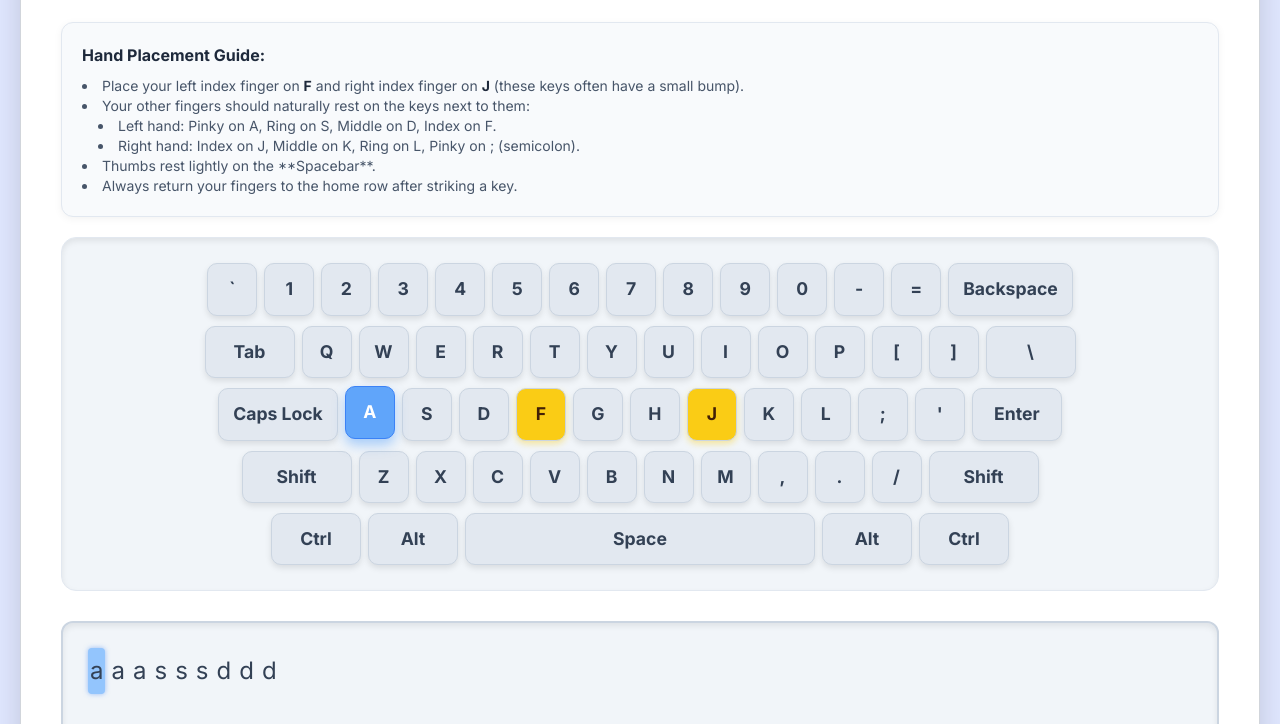
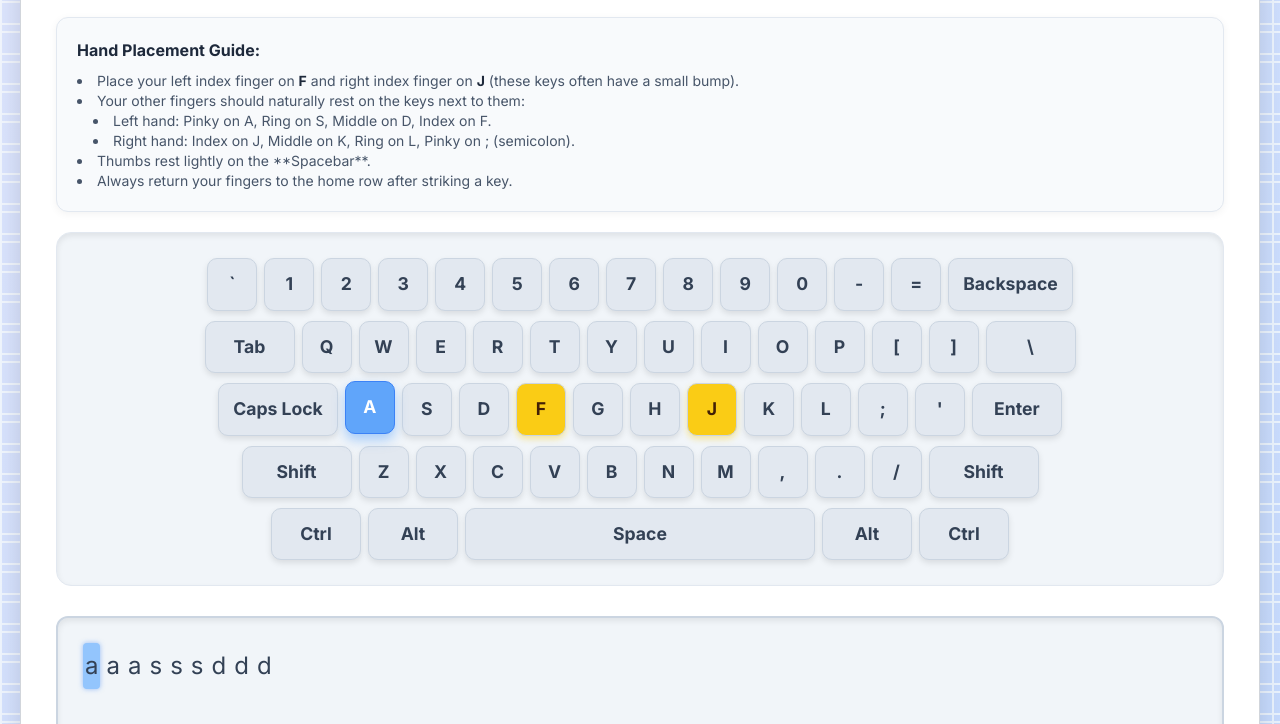
Before and after one commit to engrbamex/FastTyping-Keyboard, a plain HTML site: page index.html in a window 1280 px wide. Shown: the part 185-909 px from the top of the page. Drawn offline with nearby package versions, Linux system fonts and the light colour scheme.

Commit message:
Update index.html

```diff
--- a/index.html
+++ b/index.html
@@ -11,7 +11,26 @@
         /* Base styles for professionalism */
         body {
             font-family: 'Inter', sans-serif;
-            background-color: #e0e7ff; /* Light lavender blue background */
+            /* Main gradient background */
+            background:
+                linear-gradient(135deg, #e0e7ff 0%, #c3daff 100%),
+                /* Keyboard pattern layer - subtle grid */
+                repeating-linear-gradient(
+                    0deg,
+                    #d0d8ff 0px,
+                    #d0d8ff 2px,
+                    transparent 2px,
+                    transparent 22px
+                ),
+                repeating-linear-gradient(
+                    90deg,
+                    #d0d8ff 0px,
+                    #d0d8ff 2px,
+                    transparent 2px,
+                    transparent 32px
+                );
+            background-blend-mode: overlay, normal, normal; /* Blend modes to make pattern subtle */
+            background-size: auto, 30px 30px, 40px 40px; /* Adjust size for pattern repeat */
             display: flex;
             justify-content: center;
             align-items: center;
@@ -22,10 +41,10 @@
         }
         .container {
             background-color: #ffffff;
-            padding: 40px; /* Increased padding */
+            padding: 35px; /* Slightly reduced padding */
             border-radius: 20px; /* More rounded corners */
             box-shadow: 0 15px 30px rgba(0, 0, 0, 0.15); /* Stronger, softer shadow */
-            max-width: 950px; /* Slightly wider container */
+            max-width: 800px; /* Made smaller */
             width: 100%;
             text-align: center;
             border: 1px solid #d1d5db; /* Subtle border */
@@ -438,7 +457,7 @@
                 margin-bottom: 20px;
             }
             .input-field {
-                font-size: 1rem;
+                font-size: 1.1rem; /* Adjusted for smaller screens */
                 padding: 12px 15px;
                 margin-bottom: 20px;
             }
```
